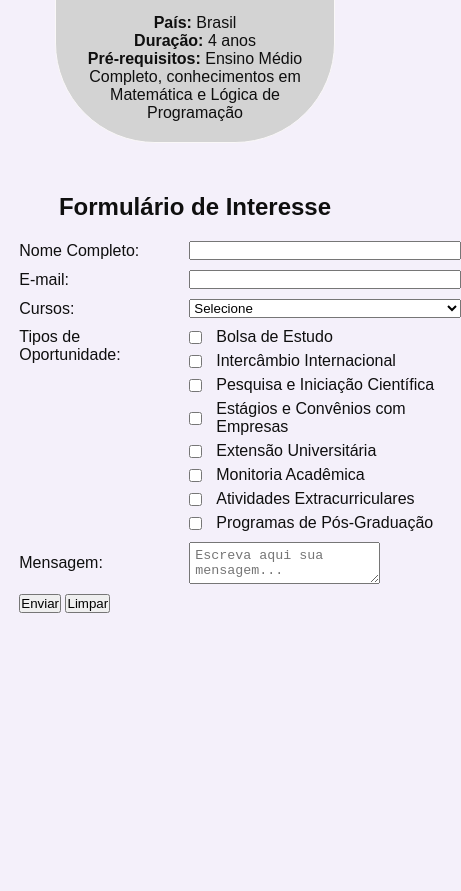
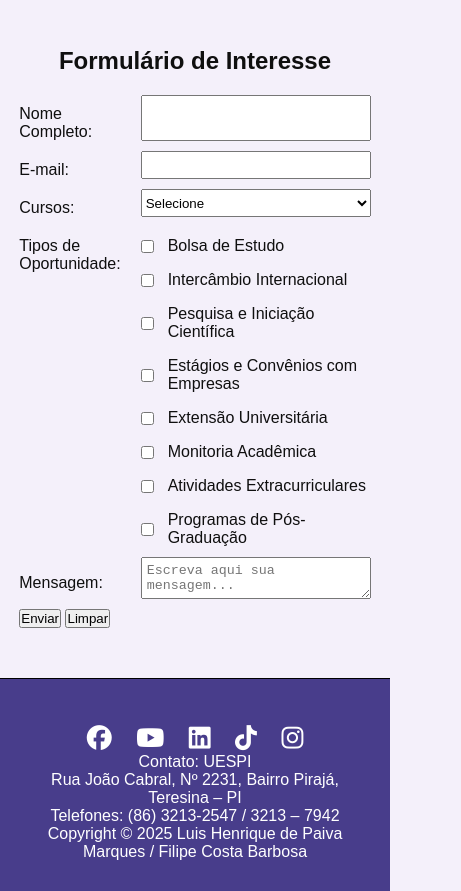
Before and after one commit to filipesec/portal-oportunidades-academicas, a plain HTML site: page index.html in a window 390 px wide. Shown: the part 4210-5101 px from the top of the page, 461 px wide, since content can reach past the window. Before the commit the page ends 4843 px from the top, so only its background shows below. Drawn offline with Linux system fonts and the light colour scheme.

Commit message:
Ajustes das Seções "Intercâmbios e Parcerias” e “Formulário de Interesse” + Criação do Rodapé

```diff
--- a/index.html
+++ b/index.html
@@ -5,6 +5,7 @@
     <meta name="viewport" content="width=device-width, initial-scale=1.0">
     <title>Portal UESPI</title>
     <link rel= "stylesheet" href="./style.css">
+    <link rel="stylesheet" href="https://cdnjs.cloudflare.com/ajax/libs/font-awesome/6.5.0/css/all.min.css">
 </head>
 <body>
     <!--cabecalho-->
@@ -94,7 +95,7 @@
 
         <!--intercâmbios e parcerias-->
 
-        <section id="inter" class="container">
+        <section id="intercambios" class="container">
 
             <h2>Programas Acadêmicos</h2>
             <div class="card-main">
@@ -160,28 +161,28 @@
                 <label class="curso" for="curso">Cursos:</label>
                 <select id="curso" name="curso" required>
                 <option value="">Selecione</option>
-                <option value="LH">Licenciatura em História</option>
-                <option value="EC">Engenharia Civil</option>
-                <option value="BC">Bacharelado em Ciências Biológicas</option>
-                <option value="ES">Engenharia de Software</option>
-                <option value="EC">Licenciatura em Inglês</option>
-                <option value="EC">Bacharelado em Ciências da Computação</option>
+                <option value="Licenciatura-em-História">Licenciatura em História</option>
+                <option value="Engenharia-Civil">Engenharia Civil</option>
+                <option value="Bacharelado-em-Ciências-Biológicas">Bacharelado em Ciências Biológicas</option>
+                <option value="Engenharia-de-Software">Engenharia de Software</option>
+                <option value="Licenciatura-em-Inglês">Licenciatura em Inglês</option>
+                <option value="Bacharelado-em-Ciências-da-Computação">Bacharelado em Ciências da Computação</option>
                 </select>
 
-                <label class="tipo" for="tipo oportunidade">Tipos de Oportunidade:</label>
-                <div class="group-checkbox">
-                <label><input type="checkbox" id="BE" name="BE" required> Bolsa de Estudo</label>
-                <label><input type="checkbox" id="II" name="II" required> Intercâmbio Internacional</label>
-                <label><input type="checkbox" id="PEI" name="PEI" required> Pesquisa e Iniciação Científica</label>
-                <label><input type="checkbox" id="ECE" name="ECE" required> Estágios e Convênios com Empresas</label>
-                <label><input type="checkbox" id="EU" name="EU" required> Extensão Universitária</label>
-                <label><input type="checkbox" id="MA" name="MA" required> Monitoria Acadêmica</label>
-                <label><input type="checkbox" id="AE" name="AE" required> Atividades Extracurriculares</label>
-                <label><input type="checkbox" id="PPG" name="PPG" required> Programas de Pós-Graduação</label>
+                <label class="tipo" for="tipo-oportunidade">Tipos de Oportunidade:</label>
+                <div id="tipo-oportunidade" class="group-checkbox">
+                <label><input type="checkbox" name="right" value="Bolsa-de-estudo"> Bolsa de Estudo</label>
+                <label><input type="checkbox" name="right" value="Intercâmbio-Internacional"> Intercâmbio Internacional</label>
+                <label><input type="checkbox" name="right" value="Pesquisa-e-Iniciação-Científica"> Pesquisa e Iniciação Científica</label>
+                <label><input type="checkbox" name="right" value="Estágios-e-Convênios-com-Empresas"> Estágios e Convênios com Empresas</label>
+                <label><input type="checkbox" name="right" value="Extensão-Universitária"> Extensão Universitária</label>
+                <label><input type="checkbox" name="right" value="Monitoria-Acadêmica"> Monitoria Acadêmica</label>
+                <label><input type="checkbox" name="right" value="Atividades-Extracurriculares"> Atividades Extracurriculares</label>
+                <label><input type="checkbox" name="right" value= "Programas-de-Pós-Graduação"> Programas de Pós-Graduação</label>
                 </div>
 
                 <label for="mensagem">Mensagem:</label>
-                <textarea type="textarea" id="mensagem" name="mensagem" placeholder="Escreva aqui sua mensagem..." required></textarea>
+                <textarea type="textarea" id="mensagem" name="mensagem" placeholder="Escreva aqui sua mensagem..."></textarea>
 
                 <div class="botao">
                 <button type="submit">Enviar</button>
@@ -193,6 +194,19 @@
         </section>
 
     </main>
-    <footer></footer>
+    <footer id="contato" class="container footer">
+        <div class="icones">
+        <a href="https://www.facebook.com/uespioficial" target="_blank"><i class="fab fa-facebook"></i></a>
+        <a href="https://www.youtube.com/c/UESPIoficial" target="_blank"><i class="fab fa-youtube"></i></a>
+        <a href="https://br.linkedin.com/school/universidade-estadual-do-piauí" target="_blank"><i class="fab fa-linkedin"></i></a>
+        <a href="https://www.tiktok.com/@uespioficial" target="_blank"><i class="fab fa-tiktok"></i></a>
+        <a href="https://www.tiktok.com/@uespioficial" target="_blank"><i class="fab fa-instagram"></i></a>
+        </div>
+        <p>Contato: <a href="https://uespi.br">UESPI</a></p>
+        <p>Rua João Cabral, Nº 2231, Bairro Pirajá,</p>
+        <p>Teresina – PI</p>
+        <p>Telefones: (86) 3213-2547 / 3213 – 7942</p>
+        <p>Copyright &copy; 2025 Luis Henrique de Paiva Marques / Filipe Costa Barbosa</p>
+    </footer>
 </body>
 </html>
--- a/style.css
+++ b/style.css
@@ -140,7 +140,7 @@ figcaption{
 
 /*intercâmbios e parcerias*/
 
-#inter h2 {
+#intercambios h2 {
     text-align: center;
     padding: 20px;
 }
@@ -158,10 +158,11 @@ figcaption{
 }
 
 .card-main {
-    display: grid;
-    grid-template-columns: repeat(auto-fit, minmax(220px, 1fr));
+    display: flex;
+    flex-wrap: wrap;
+    justify-content: space-around;
     gap: 50px;
-    max-width: 1000px;
+    max-width: 1200px;
     margin: 0 auto;
     justify-items: center;
 }
@@ -178,7 +179,7 @@ figcaption{
     grid-template-columns: 150px 1fr;
     gap: 10px 20px;
     max-width: 800px;
-    margin-left: 0;
+    margin-left: 0 auto;
 }
 
 .form label {
@@ -223,3 +224,56 @@ figcaption{
     align-items: center;
     gap: 8px;
 }
+
+.footer {
+    background-color: #483D8B;
+    color: white;
+    padding: 30px 20px;
+    text-align: center;
+    margin-top: 30px;
+    border-top: 1px solid black;
+    width: 100%;
+    max-width: 100%;
+}
+
+.footer a {
+  color: white;
+  text-decoration: none;
+}
+
+.footer a:hover {
+  text-decoration: underline;
+}
+
+.icones {
+    margin-top: 15px;
+}
+
+.icones a {
+    margin: 0 10px;
+    font-size: 25px;
+    color: white;
+    transition: color 0.3s, transform 0.3s;
+}
+
+.icones a:hover {
+    color: #6154bb;
+    transform: scale(1.2);
+}
+
+@media (max-width: 600px) {
+    .form {
+        grid-template-columns: 1fr;
+    }
+
+    .form label {
+        margin-top: 10px;
+    }
+
+    .form textarea,
+    .form select,
+    .form input[type="text"],
+    .form input[type="email"] {
+        width: 100%;
+    }
+}
```
